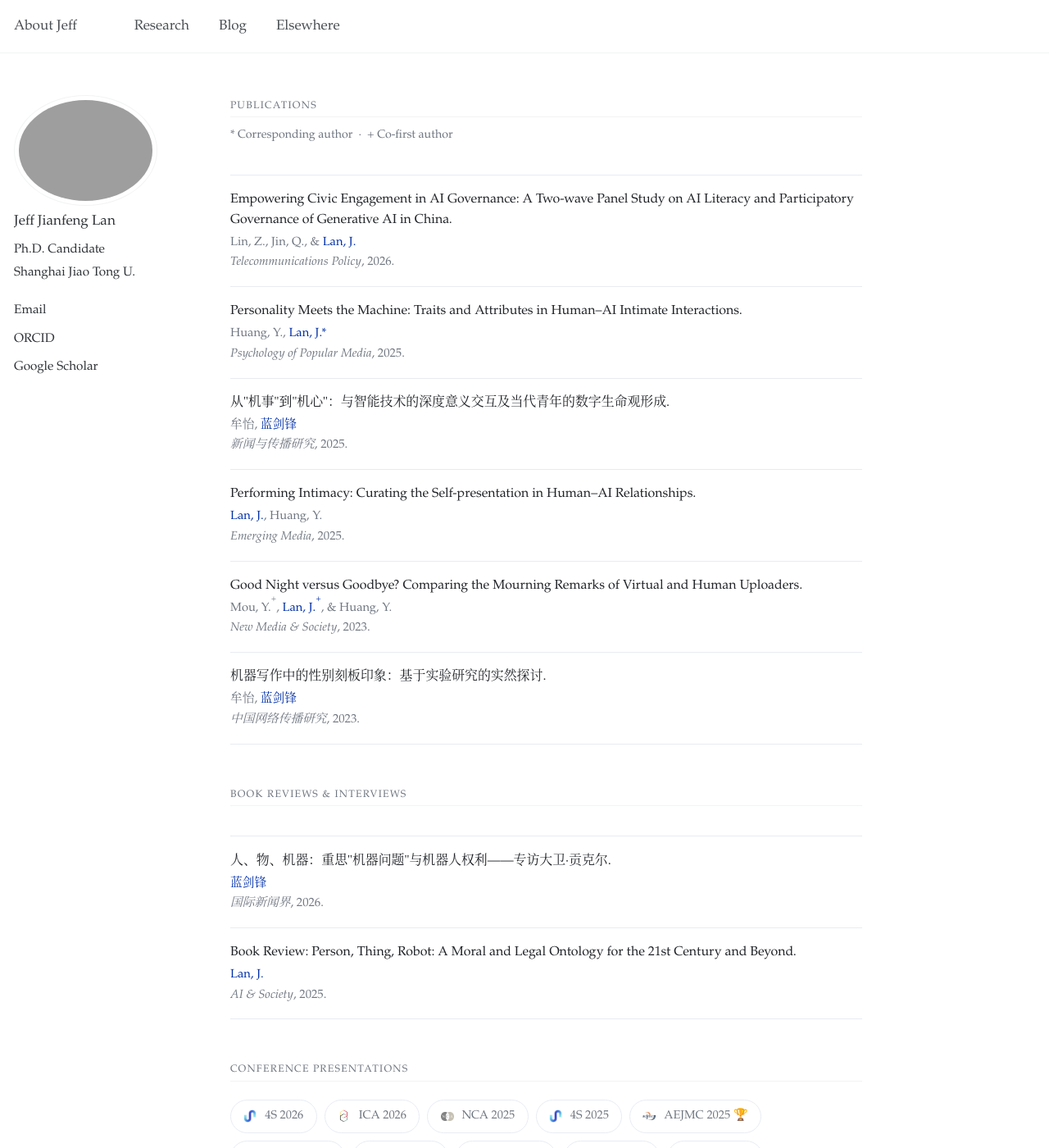
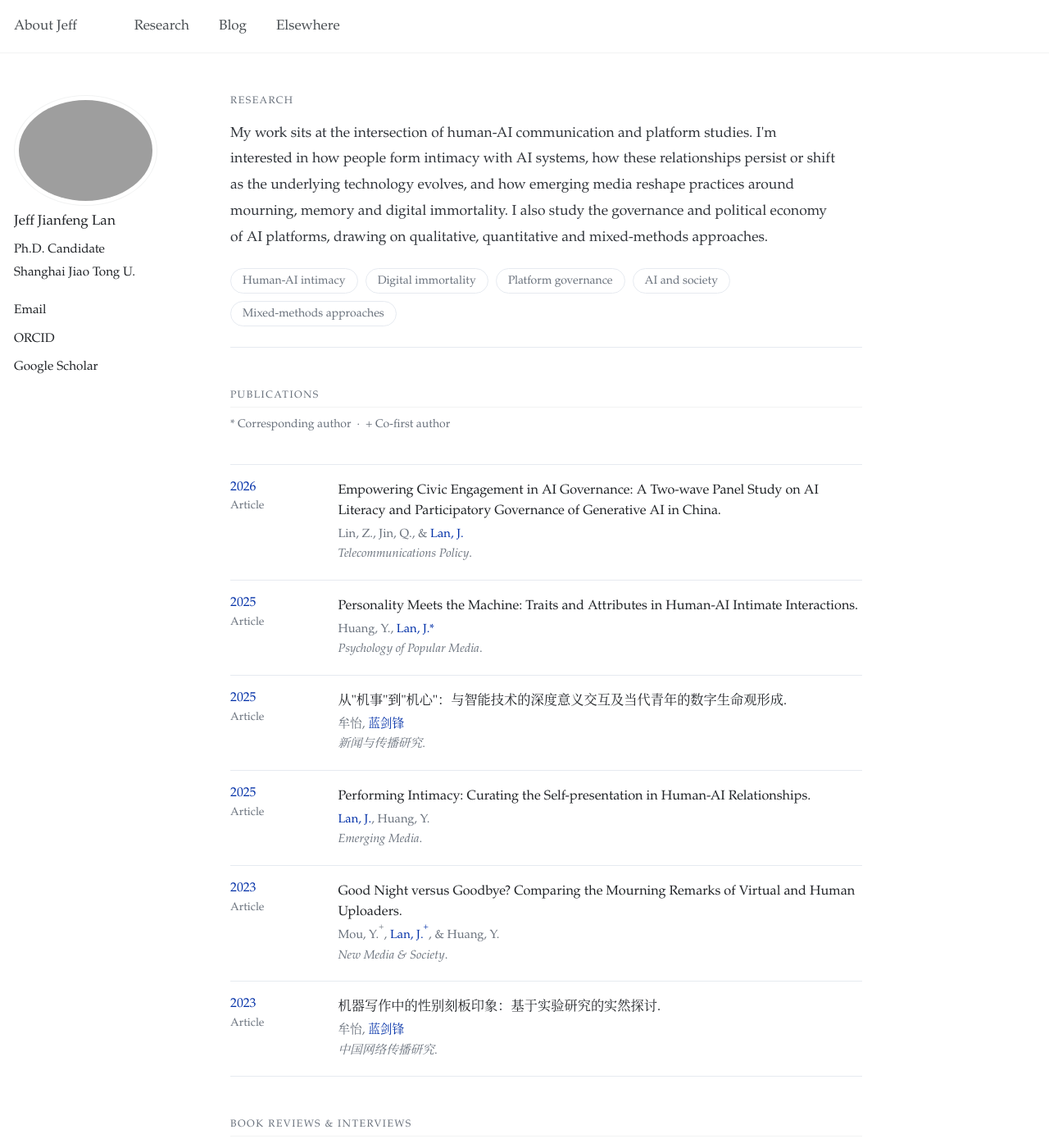
Before and after one commit to jianfenglan/jianfenglan.github.io, a Jekyll site: the page built from research.md, in a window 1280 px wide and 1400 px high. Shown: the whole window at 82% size. Built offline with Jekyll 4.4.1, drawn with Linux system fonts in a browser that asks for light colours; some of the changed text lies outside the part shown.

Commit message:
Refactor CSS styles and update publication content

```diff
--- a/research.md
+++ b/research.md
@@ -5,297 +5,330 @@
 ---
 
 <style>
+:root {
+  --klein: #002FA7;
+  --text: #202327;
+  --muted: #69717c;
+  --soft: #f7f8fa;
+  --line: #e6eaf0;
+  --radius: 16px;
+}
+
 .page__inner-wrap {
-    max-width: 1120px !important;
+  max-width: 1040px !important;
 }
 
 body {
-    font-size: 0.95em;
-    line-height: 1.75;
-    font-weight: 400;
-    color: #2f3337;
-}
-
-:root {
-    --klein: #002FA7;
-    --text: #2f3337;
-    --muted: #6f7680;
-    --line: #e7ebf2;
-}
-
-.research-wrap h2:first-of-type {
-    margin-top: 0.5rem;
-}
-
-h2 {
-    margin-top: 3rem;
-    margin-bottom: 1.2rem;
-    padding-bottom: 0.5rem;
-    border-bottom: 0.5px solid var(--line);
-    color: var(--muted);
-    font-size: 0.72em;
-    font-weight: 400;
-    letter-spacing: 0.1em;
-    text-transform: uppercase;
+  color: var(--text);
+  font-size: 0.95em;
+  line-height: 1.75;
+  font-weight: 400;
 }
 
 sup {
-    vertical-align: super;
-    font-size: 0.72em;
-    line-height: 0;
+  vertical-align: super;
+  font-size: 0.72em;
+  line-height: 0;
+}
+
+.research-page {
+  max-width: 860px;
+}
+
+.research-intro {
+  margin: 0 0 2.2rem;
+  padding-bottom: 1.4rem;
+  border-bottom: 0.5px solid var(--line);
+}
+
+.research-kicker {
+  margin: 0 0 0.75rem;
+  color: var(--muted);
+  font-size: 0.72em;
+  font-weight: 400;
+  letter-spacing: 0.12em;
+  text-transform: uppercase;
+}
+
+.research-intro p {
+  max-width: 740px;
+  margin: 0;
+  color: #30343a;
+  font-size: 1.02em;
+  line-height: 1.82;
+}
+
+.research-clusters {
+  display: flex;
+  flex-wrap: wrap;
+  gap: 0.5rem;
+  margin-top: 1.15rem;
+}
+
+.research-cluster {
+  display: inline-flex;
+  align-items: center;
+  padding: 0.42rem 0.78rem;
+  border: 0.5px solid var(--line);
+  border-radius: 999px;
+  color: var(--muted);
+  background: #fff;
+  font-size: 0.82em;
+  line-height: 1;
+}
+
+.section-title {
+  margin: 2.8rem 0 1.1rem;
+  color: var(--muted);
+  font-size: 0.72em;
+  font-weight: 400;
+  letter-spacing: 0.12em;
+  text-transform: uppercase;
+}
+
+.publication-legend {
+  margin: -0.5rem 0 1.1rem;
+  color: var(--muted);
+  font-size: 0.82em;
+  line-height: 1.6;
+}
+
+.publication-list {
+  border-top: 0.5px solid var(--line);
+}
+
+.publication-card {
+  display: grid;
+  grid-template-columns: 108px minmax(0, 1fr);
+  gap: 1.3rem;
+  padding: 1.05rem 0;
+  border-bottom: 0.5px solid var(--line);
+  transition: padding-left 0.18s ease;
+}
+
+.publication-card:hover {
+  padding-left: 0.5rem;
+}
+
+.publication-meta {
+  color: var(--muted);
+  font-size: 0.8em;
+  line-height: 1.55;
+}
+
+.publication-year {
+  display: block;
+  color: var(--klein);
+  font-family: Garamond, Georgia, serif;
+  font-size: 1.15em;
+  line-height: 1.2;
+}
+
+.publication-type {
+  display: block;
+  margin-top: 0.15rem;
+}
+
+.publication-title {
+  display: block;
+  margin-bottom: 0.28rem;
+  color: var(--text);
+  font-size: 0.95em;
+  font-weight: 400;
+  line-height: 1.55;
+  transition: color 0.18s ease;
+}
+
+.publication-card:hover .publication-title {
+  color: var(--klein);
+}
+
+.publication-authors {
+  display: block;
+  margin-bottom: 0.08rem;
+  color: var(--muted);
+  font-size: 0.86em;
+  line-height: 1.55;
+}
+
+.publication-venue {
+  display: block;
+  color: var(--muted);
+  font-size: 0.86em;
+  line-height: 1.55;
+}
+
+.publication-venue em {
+  color: var(--muted);
+  font-style: italic;
 }
 
 .my-name {
-    color: var(--klein);
+  color: var(--klein);
 }
 
-/* Legend */
-.publication-legend {
-    font-size: 0.83em;
-    color: var(--muted);
-    margin: -0.6rem 0 1.4rem;
-    line-height: 1.6;
-}
-
-/* Publication list */
-.publication-list {
-    display: flex;
-    flex-direction: column;
-}
-
-.publication-card {
-    padding: 0.95rem 0;
-    border-bottom: 0.5px solid var(--line);
-    transition: padding-left 0.18s ease;
-}
-
-.publication-list .publication-card:first-child {
-    border-top: 0.5px solid var(--line);
-}
-
-.publication-card:hover {
-    padding-left: 0.5rem;
-}
-
-.publication-content {
-    min-width: 0;
-}
-
-.publication-title {
-    display: block;
-    font-size: 0.93em;
-    font-weight: 400;
-    color: #202327;
-    line-height: 1.55;
-    margin-bottom: 0.24rem;
-    transition: color 0.18s ease;
-}
-
-.publication-card:hover .publication-title {
-    color: var(--klein);
-}
-
-.publication-authors {
-    display: block;
-    font-size: 0.86em;
-    font-weight: 400;
-    color: var(--muted);
-    line-height: 1.55;
-    margin-bottom: 0.1rem;
-}
-
-.publication-venue {
-    display: block;
-    font-size: 0.86em;
-    font-weight: 400;
-    color: var(--muted);
-    line-height: 1.55;
-}
-
-.publication-venue em {
-    font-style: italic;
-    color: var(--muted);
-}
-
-/* Conference Presentations */
 .conference-grid {
-    display: flex;
-    flex-wrap: wrap;
-    gap: 0.5rem;
-    margin-top: 1.2rem;
+  display: flex;
+  flex-wrap: wrap;
+  gap: 0.5rem;
+  margin-top: 1rem;
 }
 
 .conference-card {
-    display: flex;
-    align-items: center;
-    gap: 0.55rem;
-    padding: 0.38rem 0.85rem;
-    border: 0.5px solid var(--line);
-    border-radius: 999px;
-    background: #fff;
-    font-size: 0.84em;
-    font-weight: 400;
-    color: var(--muted);
-    transition: border-color 0.15s ease, color 0.15s ease;
+  display: inline-flex;
+  align-items: center;
+  padding: 0.42rem 0.78rem;
+  border: 0.5px solid var(--line);
+  border-radius: 999px;
+  color: var(--muted);
+  background: #fff;
+  font-size: 0.82em;
+  line-height: 1;
+  transition: border-color 0.15s ease, color 0.15s ease, transform 0.15s ease;
 }
 
 .conference-card:hover {
-    border-color: var(--klein);
-    color: var(--klein);
+  border-color: var(--klein);
+  color: var(--klein);
+  transform: translateY(-1px);
 }
 
-.conference-logo {
-    width: 16px;
-    height: 16px;
-    object-fit: contain;
-    opacity: 0.75;
-}
+@media (max-width: 768px) {
+  .page__inner-wrap {
+    max-width: 100% !important;
+  }
 
-/* Mobile */
-@media (max-width: 768px) {
-    .page__inner-wrap {
-        max-width: 100% !important;
-    }
+  body {
+    font-size: 0.94em;
+  }
 
-    body {
-        font-size: 0.94em;
-    }
+  .publication-card {
+    grid-template-columns: 1fr;
+    gap: 0.35rem;
+    padding: 0.95rem 0;
+  }
 
-    h2 {
-        margin-top: 2.4rem;
-    }
+  .publication-card:hover {
+    padding-left: 0;
+  }
 
-    .publication-card {
-        padding: 0.85rem 0;
-    }
-
-    .publication-card:hover {
-        padding-left: 0;
-    }
+  .publication-type {
+    display: inline;
+    margin-left: 0.45rem;
+  }
 }
 </style>
 
-<div class="research-wrap">
+<div class="research-page">
+  <div class="research-intro">
+    <div class="research-kicker">Research</div>
+    <p>My work sits at the intersection of human-AI communication and platform studies. I'm interested in how people form intimacy with AI systems, how these relationships persist or shift as the underlying technology evolves, and how emerging media reshape practices around mourning, memory and digital immortality. I also study the governance and political economy of AI platforms, drawing on qualitative, quantitative and mixed-methods approaches.</p>
 
-<h2>Publications</h2>
+    <div class="research-clusters">
+      <span class="research-cluster">Human-AI intimacy</span>
+      <span class="research-cluster">Digital immortality</span>
+      <span class="research-cluster">Platform governance</span>
+      <span class="research-cluster">AI and society</span>
+      <span class="research-cluster">Mixed-methods approaches</span>
+    </div>
+  </div>
 
-<div class="publication-legend">
+  <h2 class="section-title">Publications</h2>
+
+  <div class="publication-legend">
     * Corresponding author &nbsp;·&nbsp; + Co-first author
-</div>
+  </div>
 
-<div class="publication-list">
+  <div class="publication-list">
     <div class="publication-card">
-        <div class="publication-content">
-            <span class="publication-title">Empowering Civic Engagement in AI Governance: A Two-wave Panel Study on AI Literacy and Participatory Governance of Generative AI in China.</span>
-            <span class="publication-authors">Lin, Z., Jin, Q., & <span class="my-name">Lan, J.</span></span>
-            <span class="publication-venue"><em>Telecommunications Policy</em>, 2026.</span>
-        </div>
+      <div class="publication-meta"><span class="publication-year">2026</span><span class="publication-type">Article</span></div>
+      <div class="publication-content">
+        <span class="publication-title">Empowering Civic Engagement in AI Governance: A Two-wave Panel Study on AI Literacy and Participatory Governance of Generative AI in China.</span>
+        <span class="publication-authors">Lin, Z., Jin, Q., & <span class="my-name">Lan, J.</span></span>
+        <span class="publication-venue"><em>Telecommunications Policy</em>.</span>
+      </div>
     </div>
 
     <div class="publication-card">
-        <div class="publication-content">
-            <span class="publication-title">Personality Meets the Machine: Traits and Attributes in Human–AI Intimate Interactions.</span>
-            <span class="publication-authors">Huang, Y., <span class="my-name">Lan, J.*</span></span>
-            <span class="publication-venue"><em>Psychology of Popular Media</em>, 2025.</span>
-        </div>
+      <div class="publication-meta"><span class="publication-year">2025</span><span class="publication-type">Article</span></div>
+      <div class="publication-content">
+        <span class="publication-title">Personality Meets the Machine: Traits and Attributes in Human-AI Intimate Interactions.</span>
+        <span class="publication-authors">Huang, Y., <span class="my-name">Lan, J.*</span></span>
+        <span class="publication-venue"><em>Psychology of Popular Media</em>.</span>
+      </div>
     </div>
 
     <div class="publication-card">
-        <div class="publication-content">
-            <span class="publication-title">从"机事"到"机心"：与智能技术的深度意义交互及当代青年的数字生命观形成.</span>
-            <span class="publication-authors">牟怡, <span class="my-name">蓝剑锋</span></span>
-            <span class="publication-venue"><em>新闻与传播研究</em>, 2025.</span>
-        </div>
+      <div class="publication-meta"><span class="publication-year">2025</span><span class="publication-type">Article</span></div>
+      <div class="publication-content">
+        <span class="publication-title">从"机事"到"机心"：与智能技术的深度意义交互及当代青年的数字生命观形成.</span>
+        <span class="publication-authors">牟怡, <span class="my-name">蓝剑锋</span></span>
+        <span class="publication-venue"><em>新闻与传播研究</em>.</span>
+      </div>
     </div>
 
     <div class="publication-card">
-        <div class="publication-content">
-            <span class="publication-title">Performing Intimacy: Curating the Self-presentation in Human–AI Relationships.</span>
-            <span class="publication-authors"><span class="my-name">Lan, J.</span>, Huang, Y.</span>
-            <span class="publication-venue"><em>Emerging Media</em>, 2025.</span>
-        </div>
+      <div class="publication-meta"><span class="publication-year">2025</span><span class="publication-type">Article</span></div>
+      <div class="publication-content">
+        <span class="publication-title">Performing Intimacy: Curating the Self-presentation in Human-AI Relationships.</span>
+        <span class="publication-authors"><span class="my-name">Lan, J.</span>, Huang, Y.</span>
+        <span class="publication-venue"><em>Emerging Media</em>.</span>
+      </div>
     </div>
 
     <div class="publication-card">
-        <div class="publication-content">
-            <span class="publication-title">Good Night versus Goodbye? Comparing the Mourning Remarks of Virtual and Human Uploaders.</span>
-            <span class="publication-authors">Mou, Y.<sup>+</sup>, <span class="my-name">Lan, J.<sup>+</sup></span>, & Huang, Y.</span>
-            <span class="publication-venue"><em>New Media & Society</em>, 2023.</span>
-        </div>
+      <div class="publication-meta"><span class="publication-year">2023</span><span class="publication-type">Article</span></div>
+      <div class="publication-content">
+        <span class="publication-title">Good Night versus Goodbye? Comparing the Mourning Remarks of Virtual and Human Uploaders.</span>
+        <span class="publication-authors">Mou, Y.<sup>+</sup>, <span class="my-name">Lan, J.<sup>+</sup></span>, & Huang, Y.</span>
+        <span class="publication-venue"><em>New Media & Society</em>.</span>
+      </div>
     </div>
 
     <div class="publication-card">
-        <div class="publication-content">
-            <span class="publication-title">机器写作中的性别刻板印象：基于实验研究的实然探讨.</span>
-            <span class="publication-authors">牟怡, <span class="my-name">蓝剑锋</span></span>
-            <span class="publication-venue"><em>中国网络传播研究</em>, 2023.</span>
-        </div>
+      <div class="publication-meta"><span class="publication-year">2023</span><span class="publication-type">Article</span></div>
+      <div class="publication-content">
+        <span class="publication-title">机器写作中的性别刻板印象：基于实验研究的实然探讨.</span>
+        <span class="publication-authors">牟怡, <span class="my-name">蓝剑锋</span></span>
+        <span class="publication-venue"><em>中国网络传播研究</em>.</span>
+      </div>
     </div>
-</div>
+  </div>
 
-<h2>Book Reviews & Interviews</h2>
+  <h2 class="section-title">Book Reviews & Interviews</h2>
 
-<div class="publication-list">
+  <div class="publication-list">
     <div class="publication-card">
-        <div class="publication-content">
-            <span class="publication-title">人、物、机器：重思"机器问题"与机器人权利——专访大卫·贡克尔.</span>
-            <span class="publication-authors"><span class="my-name">蓝剑锋</span></span>
-            <span class="publication-venue"><em>国际新闻界</em>, 2026.</span>
-        </div>
+      <div class="publication-meta"><span class="publication-year">2026</span><span class="publication-type">Interview</span></div>
+      <div class="publication-content">
+        <span class="publication-title">人、物、机器：重思"机器问题"与机器人权利，专访大卫·贡克尔.</span>
+        <span class="publication-authors"><span class="my-name">蓝剑锋</span></span>
+        <span class="publication-venue"><em>国际新闻界</em>.</span>
+      </div>
     </div>
 
     <div class="publication-card">
-        <div class="publication-content">
-            <span class="publication-title">Book Review: Person, Thing, Robot: A Moral and Legal Ontology for the 21st Century and Beyond.</span>
-            <span class="publication-authors"><span class="my-name">Lan, J.</span></span>
-            <span class="publication-venue"><em>AI & Society</em>, 2025.</span>
-        </div>
+      <div class="publication-meta"><span class="publication-year">2025</span><span class="publication-type">Review</span></div>
+      <div class="publication-content">
+        <span class="publication-title">Book Review: Person, Thing, Robot: A Moral and Legal Ontology for the 21st Century and Beyond.</span>
+        <span class="publication-authors"><span class="my-name">Lan, J.</span></span>
+        <span class="publication-venue"><em>AI & Society</em>.</span>
+      </div>
     </div>
+  </div>
+
+  <h2 class="section-title">Conference Presentations</h2>
+
+  <div class="conference-grid">
+    <span class="conference-card">4S 2026</span>
+    <span class="conference-card">ICA 2026</span>
+    <span class="conference-card">NCA 2025</span>
+    <span class="conference-card">4S 2025</span>
+    <span class="conference-card">AEJMC 2025 · Top Student Paper</span>
+    <span class="conference-card">IAMCR 2025</span>
+    <span class="conference-card">ICA 2025</span>
+    <span class="conference-card">NCA 2024</span>
+    <span class="conference-card">ICA 2024</span>
+    <span class="conference-card">ICA 2023</span>
+  </div>
 </div>
-
-<h2>Conference Presentations</h2>
-
-<div class="conference-grid">
-    <div class="conference-card">
-        <img src="/images/logo/4S.png" class="conference-logo" alt="4S logo">
-        <span>4S 2026</span>
-    </div>
-    <div class="conference-card">
-        <img src="/images/logo/ICA.png" class="conference-logo" alt="ICA logo">
-        <span>ICA 2026</span>
-    </div>
-    <div class="conference-card">
-        <img src="/images/logo/NCA.jpeg" class="conference-logo" alt="NCA logo">
-        <span>NCA 2025</span>
-    </div>
-    <div class="conference-card">
-        <img src="/images/logo/4S.png" class="conference-logo" alt="4S logo">
-        <span>4S 2025</span>
-    </div>
-    <div class="conference-card">
-        <img src="/images/logo/AEJMC.jpeg" class="conference-logo" alt="AEJMC logo">
-        <span>AEJMC 2025 🏆</span>
-    </div>
-    <div class="conference-card">
-        <img src="/images/logo/IAMCR1.png" class="conference-logo" alt="IAMCR logo">
-        <span>IAMCR 2025</span>
-    </div>
-    <div class="conference-card">
-        <img src="/images/logo/ICA.png" class="conference-logo" alt="ICA logo">
-        <span>ICA 2025</span>
-    </div>
-    <div class="conference-card">
-        <img src="/images/logo/NCA.jpeg" class="conference-logo" alt="NCA logo">
-        <span>NCA 2024</span>
-    </div>
-    <div class="conference-card">
-        <img src="/images/logo/ICA.png" class="conference-logo" alt="ICA logo">
-        <span>ICA 2024</span>
-    </div>
-    <div class="conference-card">
-        <img src="/images/logo/ICA.png" class="conference-logo" alt="ICA logo">
-        <span>ICA 2023</span>
-    </div>
-</div>
-
-</div>
```
